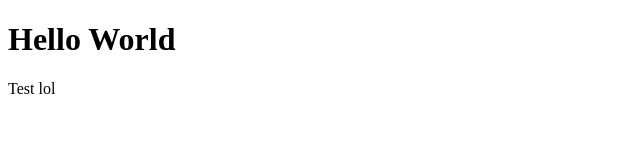
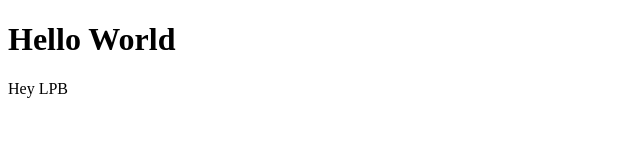
Before and after one commit to MisterGamingTV/mistergamingtv.github.io-OLD-, a plain HTML site: page index.html in a window 1280 px wide. Shown: the full height of the page, 0-640 px from the left. Drawn offline with Linux system fonts and the light colour scheme.

Commit message:
Update index.html

```diff
--- a/index.html
+++ b/index.html
@@ -2,6 +2,6 @@
 <html>
 <body>
 <h1>Hello World</h1>
-<p>Test lol</p>
+<p>Hey LPB</p>
 </body>
 </html>
```
